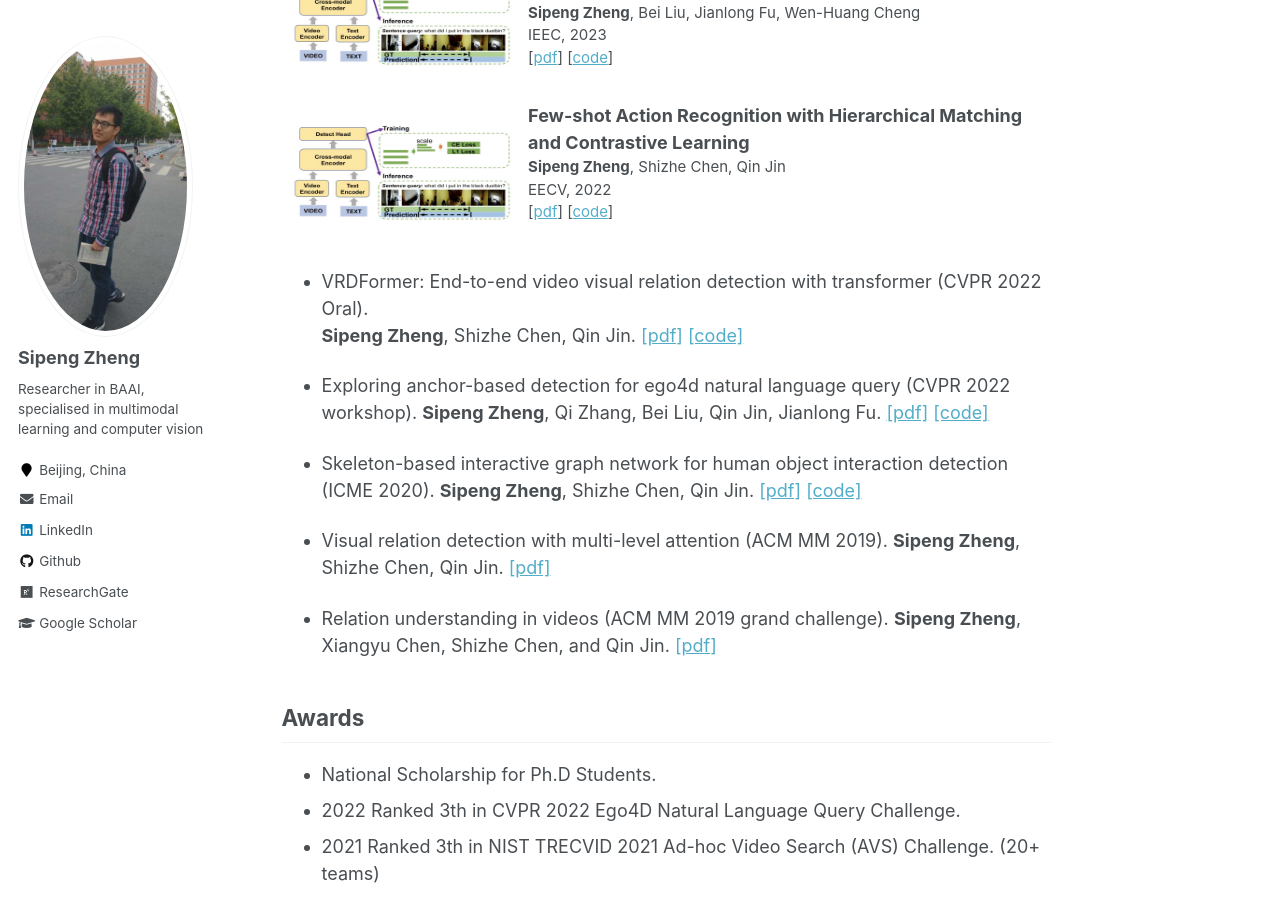
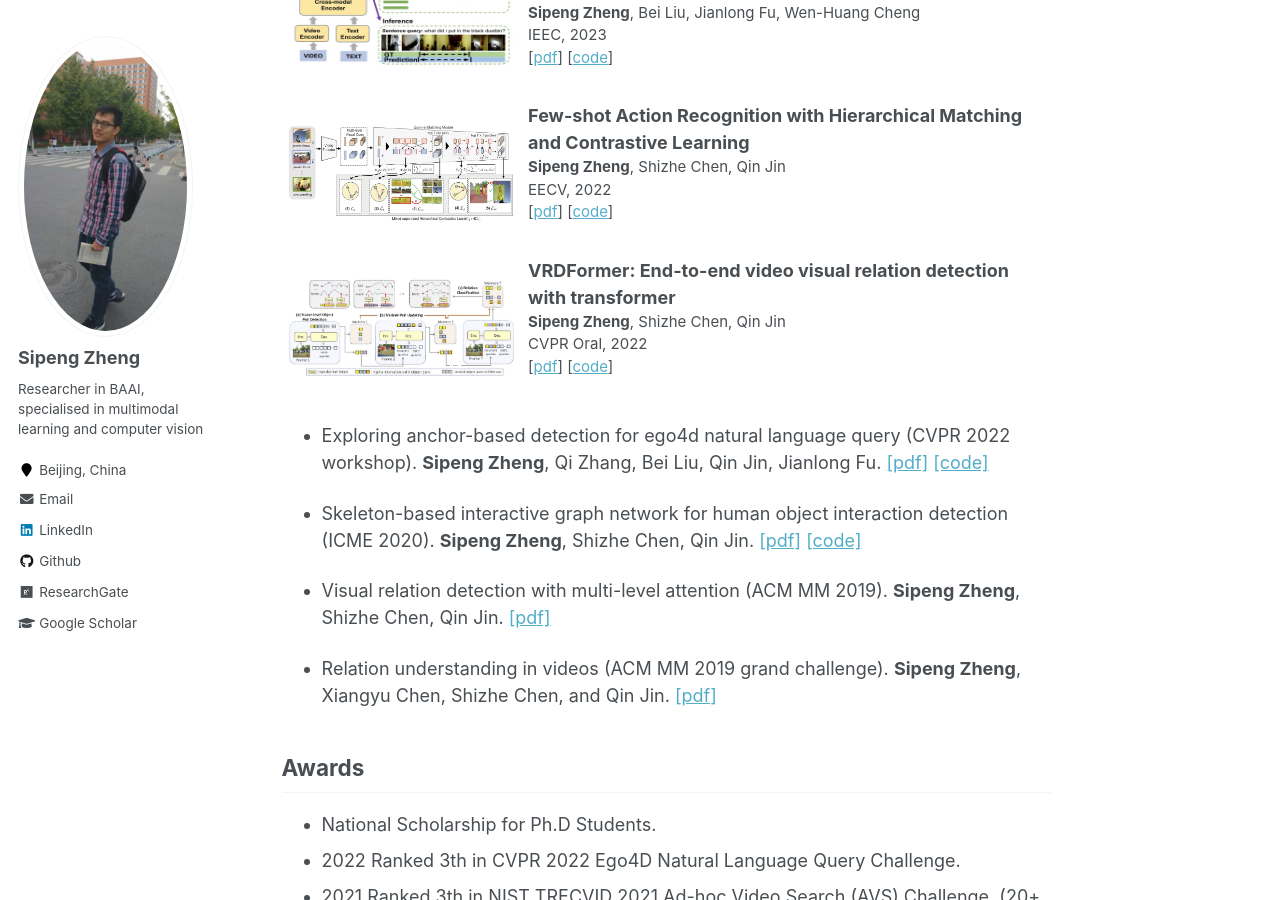
Before and after one commit to zhengsipeng/zhengsipeng.github.io, a Jekyll site: the page built from _pages/about.md, in a window 1280 px wide and 900 px high, scrolled down 2264 px. Built offline with Jekyll 4.4.1, drawn with Linux system fonts in a browser that asks for light colours.

Commit message:
update 24.1.4

```diff
--- a/_pages/about.md
+++ b/_pages/about.md
@@ -135,7 +135,7 @@ My CV can be found in [CV](https://zhengsipeng.github.io/cv/) or [downloaded CV]
 </tr>
 
 <tr style="border: none;">
-  <td style="border: none;"> <img src="./images/pubs/cvpr22_nlq.jpg" style="height: 100px; width: 500px;"/></td>
+  <td style="border: none;"> <img src="./images/pubs/eccv22_fewshot.jpg" style="height: 100px; width: 500px;"/></td>
   <td style="border: none;">
       <p style="font-size: 15px"><b style="font-size: 18px">Few-shot Action Recognition with Hierarchical Matching and Contrastive Learning</b><br>
         <b>Sipeng Zheng</b>, Shizhe Chen, Qin Jin<br>
@@ -147,15 +147,23 @@ My CV can be found in [CV](https://zhengsipeng.github.io/cv/) or [downloaded CV]
   </td>
 </tr>
 
+<tr style="border: none;">
+  <td style="border: none;"> <img src="./images/pubs/cvpr22_vrdformer.jpg" style="height: 100px; width: 500px;"/></td>
+  <td style="border: none;">
+      <p style="font-size: 15px"><b style="font-size: 18px">VRDFormer: End-to-end video visual relation detection with transformer</b><br>
+        <b>Sipeng Zheng</b>, Shizhe Chen, Qin Jin<br>
+        CVPR Oral, 2022
+      <br>
+          [<a target="_blank" href="https://openaccess.thecvf.com/content/CVPR2022/papers/Zheng_VRDFormer_End-to-End_Video_Visual_Relation_Detection_With_Transformers_CVPR_2022_paper.pdf">pdf</a>]
+          [<a target="_blank" href="https://github.com/zhengsipeng/VRDFormer_VRD">code</a>]
+      </p>
+  </td>
+</tr>
+
 </table>
 
 
 
-
-* VRDFormer: End-to-end video visual relation detection with transformer (CVPR 2022 Oral).
-**Sipeng Zheng**, Shizhe Chen, Qin Jin.
-[[pdf]](https://openaccess.thecvf.com/content/CVPR2022/papers/Zheng_VRDFormer_End-to-End_Video_Visual_Relation_Detection_With_Transformers_CVPR_2022_paper.pdf)
-[[code]](https://github.com/zhengsipeng/VRDFormer_VRD)
 
 
 * Exploring anchor-based detection for ego4d natural language query (CVPR 2022 workshop).
```
